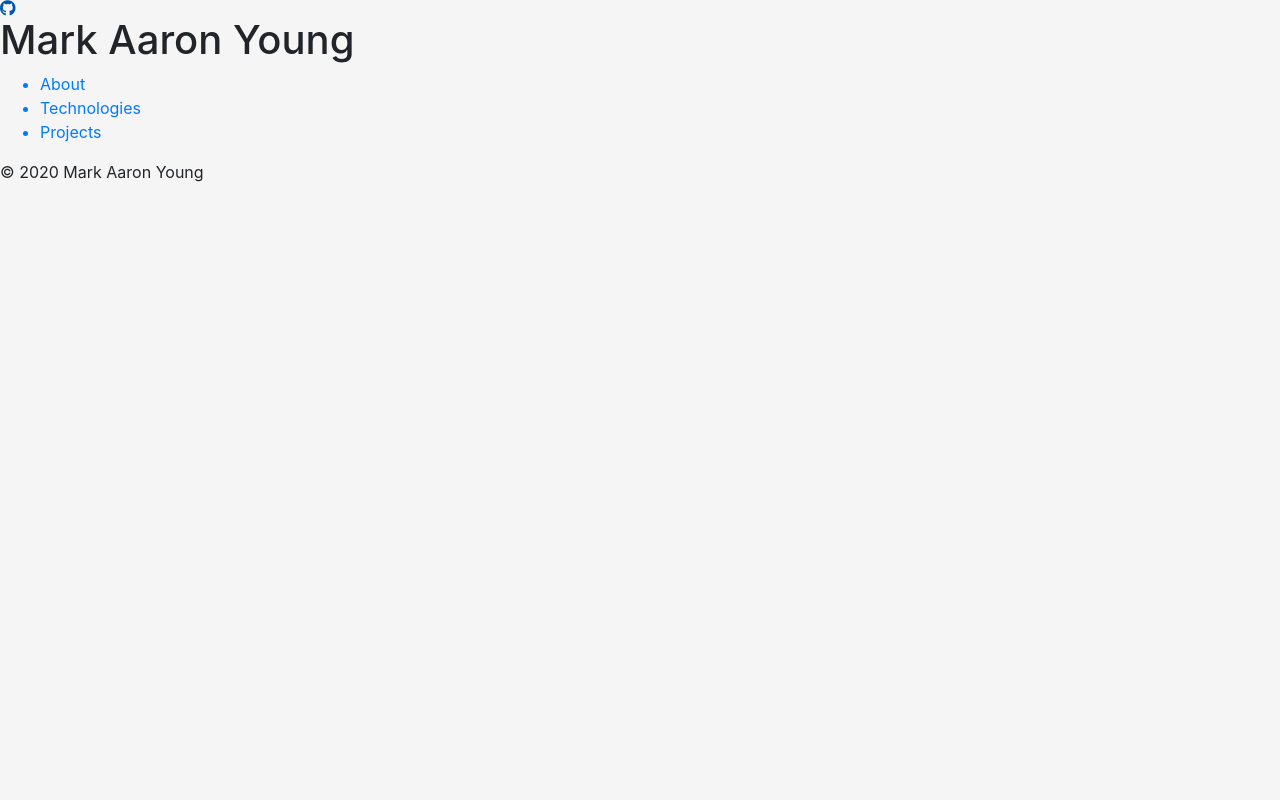
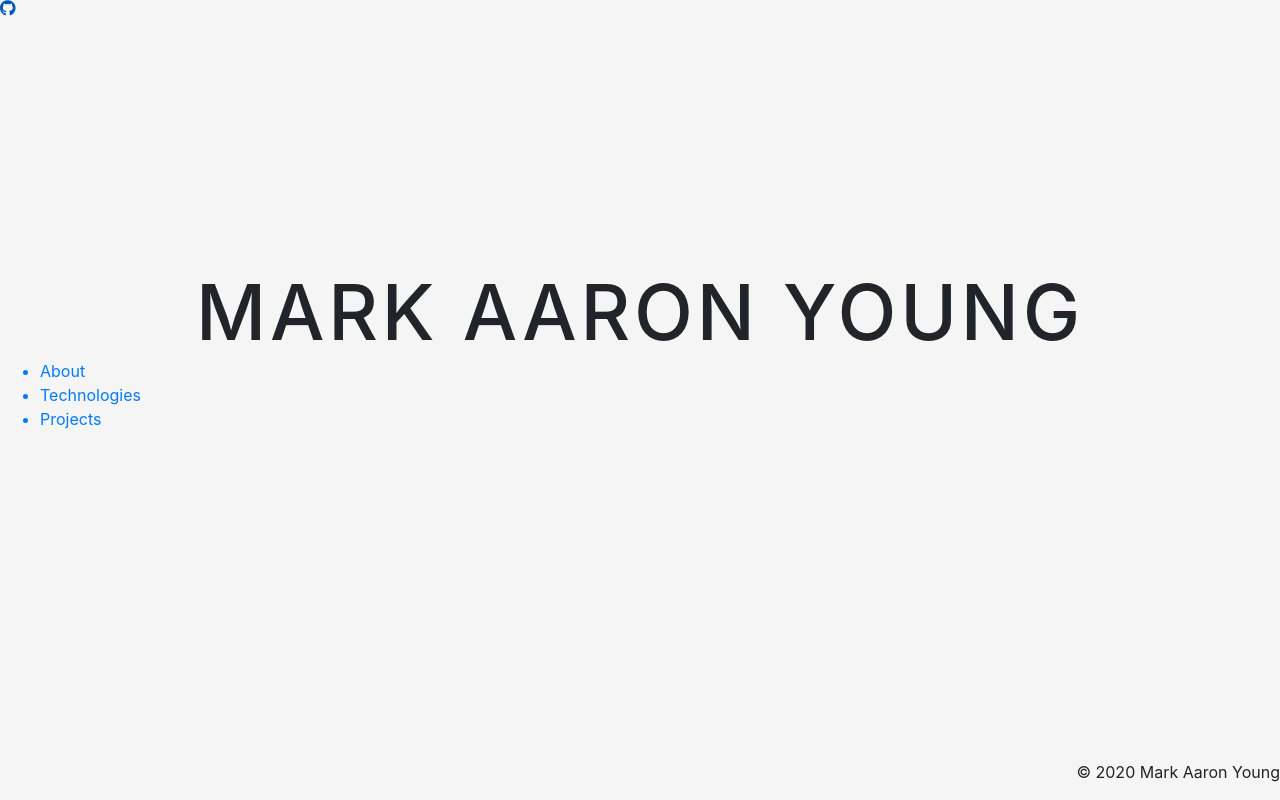
Before and after one commit to MarkyAaronYoung/personal-bio-site, a website built with webpack: page src/index.html in a window 1280 px wide. Built offline with nearby package versions, Linux system fonts and the light colour scheme; some packages are replaced by stand-ins of ours.

Commit message:
added styling to my landing page

```diff
--- a/src/javascripts/components/bio/bio.js
+++ b/src/javascripts/components/bio/bio.js
@@ -0,0 +1,15 @@
+import utils from '../../helpers/utils';
+import 'bootstrap';
+
+const buildBio = () => {
+  const domString = `
+    <div class="home">
+      <a id="go-home"><i class="fas fa-arrow-left"></i></a>
+    </div>
+
+  `;
+  utils.printToDom('#website', domString);
+  $('body').on('click', '#go-home', utils.goHome);
+};
+
+export default { buildBio };
--- a/src/javascripts/components/landingPage/landingPage.scss
+++ b/src/javascripts/components/landingPage/landingPage.scss
@@ -0,0 +1,33 @@
+@import "~@fortawesome/fontawesome-free/css/all.min.css";
+
+// Desktop
+
+.landing-container {
+  display: grid;
+  grid-template-columns: 100%;
+  grid-template-rows: 1fr 1fr 1fr;
+
+  width: 100%;
+  height: 100%;
+
+  padding: 0;
+  margin: 0;
+}
+
+h1 {
+  text-align: center;
+  // color: $primary-color;
+  // font-family: $primary-font;
+  font-weight: 500;
+  text-transform: uppercase;
+  letter-spacing: .05em;
+  font-size: 4.8em;
+
+  margin: 0;
+  padding: 0;
+}
+
+footer {
+  justify-self: flex-end;
+  align-self: flex-end;
+}
```
Also changed, not shown: src/index.html (+0 -4 lines).
